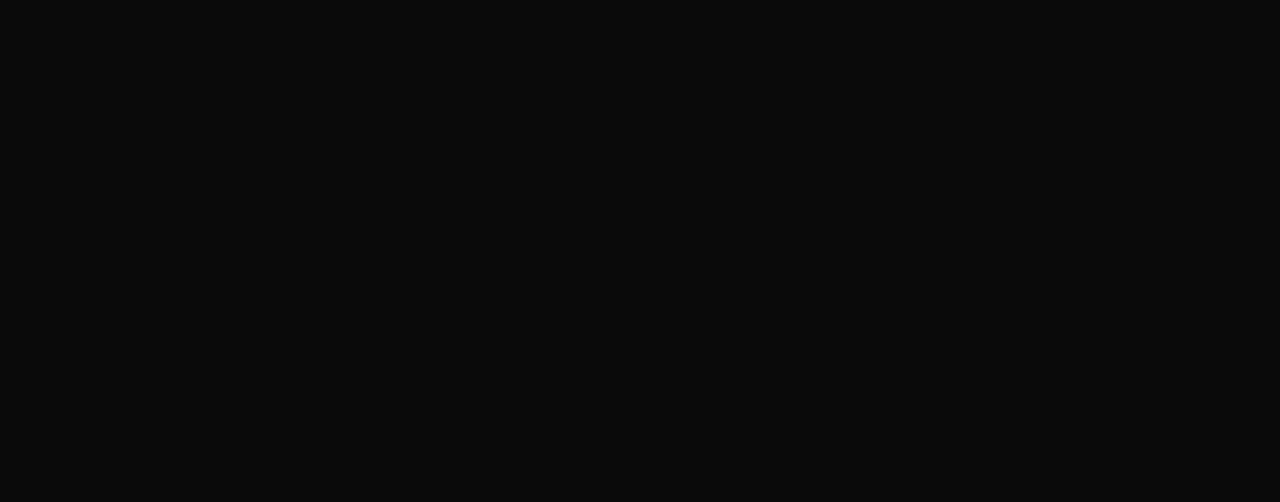
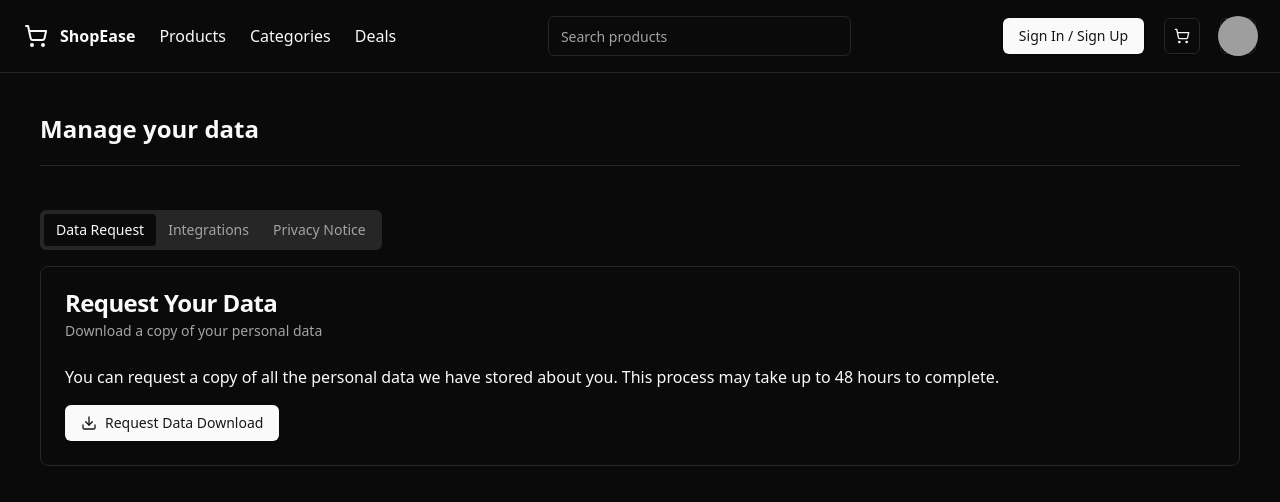
Before and after one commit to MaarcusRenieroL/ecommerce-app, a React (Vite) app in the folder frontend/: page /account/request-your-data in a window 1280 px wide. Before the commit this address had no page. Shown: the top 502 px of the page. Built offline with nearby package versions, Linux system fonts and the light colour scheme; grey boxes are pictures that could not be loaded.

Commit message:
feat: add ui for manage your data page

```diff
--- a/frontend/src/App.tsx
+++ b/frontend/src/App.tsx
@@ -18,6 +18,7 @@
 import { YourAddressesPage } from "./pages/personalized-content/your-addresses-page";
 import { PaymentOptions } from "./pages/personalized-content/payment-options";
 import { AlertsAndNotificationsPage } from "./pages/personalized-content/alerts-and-notifications-page";
+import { ManageYourDataPage } from "./pages/personalized-content/manage-your-data-page";
 
 import { ThemeProvider } from "./components/theme-provider";
 
@@ -55,6 +56,10 @@
             path="/account/alerts-and-notifications"
             element={<AlertsAndNotificationsPage />}
           />
+          <Route
+            path="/account/request-your-data"
+            element={<ManageYourDataPage />}
+          />
         </Routes>
       </Router>
     </ThemeProvider>
--- /dev/null
+++ b/frontend/src/components/ui/badge.tsx
@@ -0,0 +1,36 @@
+import * as React from "react"
+import { cva, type VariantProps } from "class-variance-authority"
+
+import { cn } from "@/lib/utils"
+
+const badgeVariants = cva(
+  "inline-flex items-center rounded-md border px-2.5 py-0.5 text-xs font-semibold transition-colors focus:outline-none focus:ring-2 focus:ring-ring focus:ring-offset-2",
+  {
+    variants: {
+      variant: {
+        default:
+          "border-transparent bg-primary text-primary-foreground shadow hover:bg-primary/80",
+        secondary:
+          "border-transparent bg-secondary text-secondary-foreground hover:bg-secondary/80",
+        destructive:
+          "border-transparent bg-destructive text-destructive-foreground shadow hover:bg-destructive/80",
+        outline: "text-foreground",
+      },
+    },
+    defaultVariants: {
+      variant: "default",
+    },
+  }
+)
+
+export interface BadgeProps
+  extends React.HTMLAttributes<HTMLDivElement>,
+    VariantProps<typeof badgeVariants> {}
+
+function Badge({ className, variant, ...props }: BadgeProps) {
+  return (
+    <div className={cn(badgeVariants({ variant }), className)} {...props} />
+  )
+}
+
+export { Badge, badgeVariants }
--- a/frontend/src/pages/personalized-content/alerts-and-notifications-page.tsx
+++ b/frontend/src/pages/personalized-content/alerts-and-notifications-page.tsx
@@ -11,7 +11,7 @@
           <h1 className="text-2xl font-bold">Alerts and Notifications</h1>
           <hr className="mt-5" />
         </div>
-        <div className="space-y-5">
+        <div className="space-y-5 mt-5">
           <EmailPreferencesForm />
           <CommunicationPreferencesForm />
         </div>
--- /dev/null
+++ b/frontend/src/pages/personalized-content/manage-your-data-page.tsx
@@ -0,0 +1,212 @@
+import { useState } from "react";
+
+import { Navbar } from "@/components/navigation/navbar";
+
+import { Button } from "@/components/ui/button";
+import {
+  Card,
+  CardContent,
+  CardDescription,
+  CardFooter,
+  CardHeader,
+  CardTitle,
+} from "@/components/ui/card";
+import { Switch } from "@/components/ui/switch";
+import { Tabs, TabsContent, TabsList, TabsTrigger } from "@/components/ui/tabs";
+import { Alert, AlertDescription, AlertTitle } from "@/components/ui/alert";
+import { Badge } from "@/components/ui/badge";
+import {
+  Download,
+  Link as LinkIcon,
+  Shield,
+  AlertTriangle,
+  Check,
+} from "lucide-react";
+
+export const ManageYourDataPage = () => {
+  const [dataRequestStatus, setDataRequestStatus] = useState<
+    "idle" | "pending" | "completed"
+  >("idle");
+  const [integrations, setIntegrations] = useState({
+    google: true,
+    facebook: false,
+    twitter: true,
+  });
+
+  const handleDataRequest = () => {
+    setDataRequestStatus("pending");
+    setTimeout(() => setDataRequestStatus("completed"), 3000);
+  };
+
+  const handleIntegrationToggle = (integration: string) => {
+    // @ts-expect-error any
+    setIntegrations((prev) => ({ ...prev, [integration]: !prev[integration] }));
+  };
+
+  return (
+    <div>
+      <Navbar />
+      <main className="p-10">
+        <div>
+          <h1 className="text-2xl font-bold">Manage your data</h1>
+          <hr className="mt-5" />
+        </div>
+        <div className="mt-5">
+          <div className="px-4 py-6 sm:px-0">
+            <Tabs defaultValue="data-request" className="space-y-4">
+              <TabsList>
+                <TabsTrigger value="data-request">Data Request</TabsTrigger>
+                <TabsTrigger value="integrations">Integrations</TabsTrigger>
+                <TabsTrigger value="privacy">Privacy Notice</TabsTrigger>
+              </TabsList>
+
+              <TabsContent value="data-request">
+                <Card>
+                  <CardHeader>
+                    <CardTitle>Request Your Data</CardTitle>
+                    <CardDescription>
+                      Download a copy of your personal data
+                    </CardDescription>
+                  </CardHeader>
+                  <CardContent>
+                    <p className="mb-4">
+                      You can request a copy of all the personal data we have
+                      stored about you. This process may take up to 48 hours to
+                      complete.
+                    </p>
+                    {dataRequestStatus === "idle" && (
+                      <Button onClick={handleDataRequest}>
+                        <Download className="mr-2 h-4 w-4" /> Request Data
+                        Download
+                      </Button>
+                    )}
+                    {dataRequestStatus === "pending" && (
+                      <Alert>
+                        <AlertTitle>Processing Your Request</AlertTitle>
+                        <AlertDescription>
+                          We're preparing your data. This may take some time.
+                          We'll notify you when it's ready.
+                        </AlertDescription>
+                      </Alert>
+                    )}
+                    {dataRequestStatus === "completed" && (
+                      <Alert>
+                        <Check className="h-4 w-4" />
+                        <AlertTitle>Data Ready</AlertTitle>
+                        <AlertDescription>
+                          Your data is ready for download.{" "}
+                          <Button variant="link" className="p-0">
+                            Click here to download
+                          </Button>
+                        </AlertDescription>
+                      </Alert>
+                    )}
+                  </CardContent>
+                </Card>
+              </TabsContent>
+
+              <TabsContent value="integrations">
+                <Card>
+                  <CardHeader>
+                    <CardTitle>Manage Integrations</CardTitle>
+                    <CardDescription>
+                      Control which third-party services can access your data
+                    </CardDescription>
+                  </CardHeader>
+                  <CardContent>
+                    <div className="space-y-4">
+                      {Object.entries(integrations).map(([key, value]) => (
+                        <div
+                          key={key}
+                          className="flex items-center justify-between"
+                        >
+                          <div className="flex items-center space-x-2">
+                            <LinkIcon className="h-4 w-4" />
+                            <span className="font-medium capitalize">
+                              {key}
+                            </span>
+                          </div>
+                          <div className="flex items-center space-x-2">
+                            <Badge variant={value ? "default" : "secondary"}>
+                              {value ? "Connected" : "Disconnected"}
+                            </Badge>
+                            <Switch
+                              checked={value}
+                              onCheckedChange={() =>
+                                handleIntegrationToggle(key)
+                              }
+                            />
+                          </div>
+                        </div>
+                      ))}
+                    </div>
+                  </CardContent>
+                  <CardFooter>
+                    <p className="text-sm text-muted-foreground">
+                      Manage which third-party services can access and use your
+                      data. Turning off an integration may limit some features.
+                    </p>
+                  </CardFooter>
+                </Card>
+              </TabsContent>
+
+              <TabsContent value="privacy">
+                <Card>
+                  <CardHeader>
+                    <CardTitle>Privacy Notice</CardTitle>
+                    <CardDescription>
+                      Our commitment to protecting your data
+                    </CardDescription>
+                  </CardHeader>
+                  <CardContent>
+                    <div className="space-y-4">
+                      <Alert>
+                        <Shield className="h-4 w-4" />
+                        <AlertTitle>Your Privacy is Important</AlertTitle>
+                        <AlertDescription>
+                          We are committed to protecting your personal
+                          information and your right to privacy.
+                        </AlertDescription>
+                      </Alert>
+                      <h3 className="text-lg font-semibold">
+                        What information do we collect?
+                      </h3>
+                      <p>
+                        We collect personal information that you provide to us
+                        such as name, address, contact information, passwords
+                        and security data, and payment information.
+                      </p>
+                      <h3 className="text-lg font-semibold">
+                        How do we use your information?
+                      </h3>
+                      <p>
+                        We use personal information collected via our website
+                        for a variety of business purposes described below. We
+                        process your personal information for these purposes in
+                        reliance on our legitimate business interests, in order
+                        to enter into or perform a contract with you, with your
+                        consent, and/or for compliance with our legal
+                        obligations.
+                      </p>
+                      <Alert variant="destructive">
+                        <AlertTriangle className="h-4 w-4" />
+                        <AlertTitle>Important</AlertTitle>
+                        <AlertDescription>
+                          We never sell your personal information to third
+                          parties.
+                        </AlertDescription>
+                      </Alert>
+                    </div>
+                  </CardContent>
+                  <CardFooter>
+                    <Button variant="outline">Read Full Privacy Policy</Button>
+                  </CardFooter>
+                </Card>
+              </TabsContent>
+            </Tabs>
+          </div>
+        </div>
+      </main>
+    </div>
+  );
+};
```
